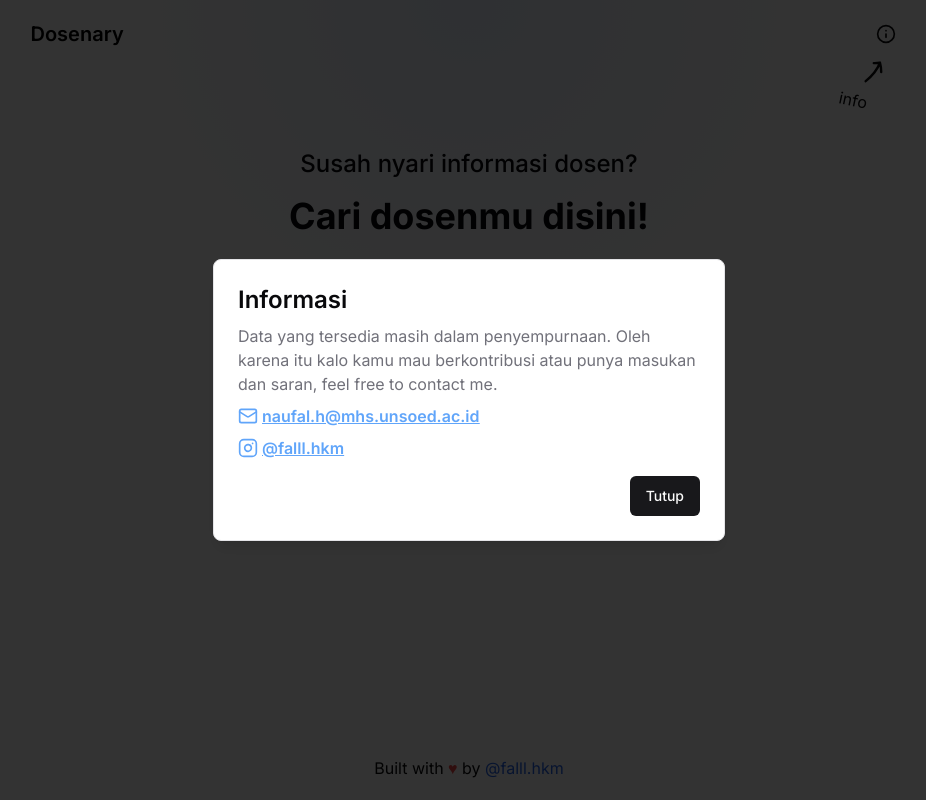
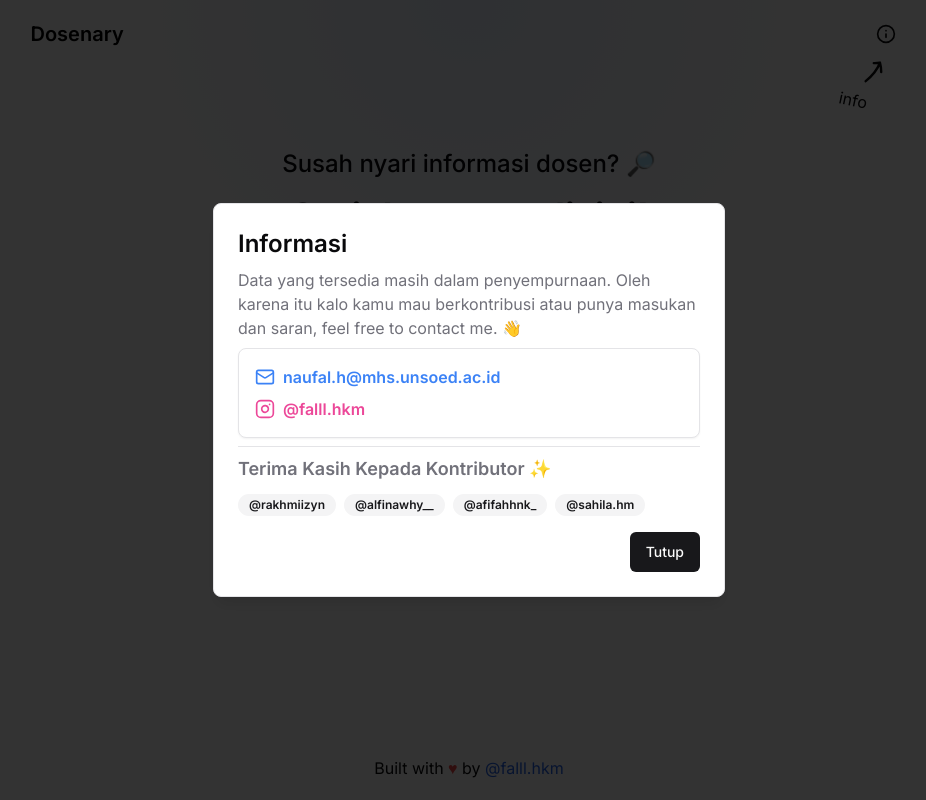
Before and after one commit to kimnopal/dosenary, a Next.js app: page / in a window 1280 px wide. Both pictures are taken after a click on the button 1056 px from the left and 34 px from the top of the page. Shown: the whole page, without its empty margins (171-1097 px from the left). Built offline with nearby package versions, Linux system fonts and the light colour scheme.

Commit message:
add email and contributor

```diff
--- a/package.json
+++ b/package.json
@@ -12,7 +12,9 @@
     "@next/third-parties": "^15.0.3",
     "@radix-ui/react-alert-dialog": "^1.1.2",
     "@radix-ui/react-navigation-menu": "^1.2.1",
+    "@radix-ui/react-separator": "^1.1.0",
     "@radix-ui/react-slot": "^1.1.0",
+    "@radix-ui/react-tooltip": "^1.1.4",
     "@supabase/ssr": "^0.5.2",
     "@supabase/supabase-js": "^2.46.1",
     "@vercel/analytics": "^1.4.0",
--- a/src/app/page.tsx
+++ b/src/app/page.tsx
@@ -5,9 +5,10 @@ import { Button } from "@/components/ui/button";
 import { Card, CardContent, CardDescription, CardFooter, CardHeader, CardTitle } from "@/components/ui/card";
 import { Input } from "@/components/ui/input";
 import { Skeleton } from "@/components/ui/skeleton";
+import { Tooltip, TooltipContent, TooltipProvider, TooltipTrigger } from "@/components/ui/tooltip";
 import { createClient } from "@/utils/supabase/client";
 import { sendGAEvent } from "@next/third-parties/google";
-import { Frown, SearchX, ServerOff } from "lucide-react";
+import { Check, Copy, Frown, SearchX, ServerOff } from "lucide-react";
 import Image from "next/image";
 import Link from "next/link";
 import React, { ChangeEvent, useEffect, useState } from "react";
@@ -63,6 +64,14 @@ export default function Home() {
     setSearch(() => e.target.value)
   }
 
+  const [copied, setCopied] = useState<string | null>(null)
+
+  const copyToClipboard = (text: string, type: string) => {
+    navigator.clipboard.writeText(text)
+    setCopied(type)
+    setTimeout(() => setCopied(null), 2000)
+  }
+
   console.log('info mabar add id : 98975941');
   console.log('jangan lupa follow ig : @falll.hkm');
 
@@ -70,7 +79,7 @@ export default function Home() {
     <div className="w-full mt-20 flex flex-col items-center">
       <div className="mb-10 w-full">
         <div className="mb-6 md:mb-8 text-center flex flex-col items-center">
-          <p className="text-xl md:text-2xl font-medium mb-1 md:mb-2">Susah nyari informasi dosen?</p>
+          <p className="text-xl md:text-2xl font-medium mb-1 md:mb-2">Susah nyari informasi dosen? 🔎</p>
           <h2 className="text-3xl md:text-4xl font-bold mb-1 md:m-2">Cari dosenmu disini!</h2>
           {/* <svg xmlns="http://www.w3.org/2000/svg" className="max-w-60 w-auto md:w-72" viewBox="0 0 1729 149" fill="#09090B"><path d="M1689.89 26.59a4479.17 4479.17 0 0 0-89.64-7.41C1354.1.45 1106.56-5.76 859.92 5.93c-227.31-4.25-454.79 8.96-681.36 27.95C121.94 38.9 65.1 40.2 8.38 42.12c-16.57 2.86-5.23 26.39 5.6 14.46 160.76-1.27 331.82-27.38 620.54-34.8A4574.9 4574.9 0 0 0 498.9 36.57C376.43 52.24 253.01 65.21 132.88 94.51c-36.16 8.94-71.67 20.31-106.69 32.95-7.14 4.4-27.74 3.63-24.98 15.62 1.99 7.19 13.63 7.05 18.04 2.59 143.67-54.58 297.49-70.64 448.88-90.24 129.01-16.82 258.61-28.01 388.46-34.27 285.02 6.07 570.13 38.15 848.22 100.65 3.84 1.09 8.24-1.32 9.23-5.24 1.98-7.31-5.66-9.96-11.42-10.6-48.05-10.76-96.18-21.26-144.56-30.43-160.68-28.2-322.86-46.78-485.4-60.19l-2.34-.16c161.55-1.33 323.21 4.35 484.31 15.71 37.11 2.65 125.06 8.85 164.97 13.96a7.58 7.58 0 0 0 8.45-6.41c.94-13.18-23.48-8.77-38.14-11.86Z"></path></svg> */}
         </div>
@@ -146,35 +155,115 @@ export default function Home() {
                     <table className="border-separate border-spacing-y-1 text-left">
                       <tbody>
                         <tr>
-                          <th className="align-top">Nama</th>
-                          <td className="w-4 align-top">:</td>
-                          <td className="align-top">{lecturer.name}</td>
+                          <th className="">Nama</th>
+                          <td className="w-3 ">:</td>
+                          <td className="">
+                            <div className="flex gap-2 md:gap-1 items-center">
+                              {lecturer.name}
+                              <TooltipProvider>
+                                <Tooltip>
+                                  <TooltipTrigger asChild>
+                                    <Button
+                                      variant="ghost"
+                                      size="icon"
+                                      className="size-8"
+                                      onClick={() => copyToClipboard(lecturer.name, "Nama")}
+                                    >
+                                      {copied === "Nama" ? (
+                                        <Check className={`h-4 w-4 `} />
+                                      ) : (
+                                        <Copy className={`h-4 w-4 `} />
+                                      )}
+                                    </Button>
+                                  </TooltipTrigger>
+                                  <TooltipContent>
+                                    <p>{copied === "Nama" ? "Berhasil Menyalin" : "Salin Nama"}</p>
+                                  </TooltipContent>
+                                </Tooltip>
+                              </TooltipProvider>
+                            </div>
+                          </td>
                         </tr>
                         <tr>
-                          <th className="align-top">NIP</th>
-                          <td className="w-4 align-top">:</td>
-                          <td className="align-top">{lecturer.nip ? lecturer.nip : '-'}</td>
+                          <th className="">NIP</th>
+                          <td className="w-3 ">:</td>
+                          <td className="">
+                            <div className="flex gap-2 md:gap-1 items-center">
+                              {lecturer.nip ? lecturer.nip : '-'}
+                              <TooltipProvider>
+                                <Tooltip>
+                                  <TooltipTrigger asChild>
+                                    <Button
+                                      variant="ghost"
+                                      size="icon"
+                                      className="size-8"
+                                      onClick={() => copyToClipboard(lecturer.nip, "NIP")}
+                                    >
+                                      {copied === "NIP" ? (
+                                        <Check className={`h-4 w-4 `} />
+                                      ) : (
+                                        <Copy className={`h-4 w-4 `} />
+                                      )}
+                                    </Button>
+                                  </TooltipTrigger>
+                                  <TooltipContent>
+                                    <p>Salin NIP</p>
+                                  </TooltipContent>
+                                </Tooltip>
+                              </TooltipProvider>
+                            </div>
+                          </td>
                         </tr>
                         <tr>
-                          <th className="align-top">Fakultas</th>
-                          <td className="w-4 align-top">:</td>
-                          <td className="align-top">-</td>
+                          <th className="">Email</th>
+                          <td className="w-3 ">:</td>
+                          <td className="">
+                            <div className="flex gap-2 md:gap-1 items-center">
+                              {lecturer.email ? lecturer.email : '-'}
+                              <TooltipProvider>
+                                <Tooltip>
+                                  <TooltipTrigger asChild>
+                                    <Button
+                                      variant="ghost"
+                                      size="icon"
+                                      className="size-8"
+                                      onClick={() => copyToClipboard(lecturer.email, "Email")}
+                                    >
+                                      {copied === "Email" ? (
+                                        <Check className={`h-4 w-4 `} />
+                                      ) : (
+                                        <Copy className={`h-4 w-4 `} />
+                                      )}
+                                    </Button>
+                                  </TooltipTrigger>
+                                  <TooltipContent>
+                                    <p>Salin Email</p>
+                                  </TooltipContent>
+                                </Tooltip>
+                              </TooltipProvider>
+                            </div>
+                          </td>
                         </tr>
                         <tr>
-                          <th className="align-top">Jurusan</th>
-                          <td className="w-4 align-top">:</td>
-                          <td className="align-top">-</td>
+                          <th className="">Fakultas</th>
+                          <td className="w-3 ">:</td>
+                          <td className="">-</td>
                         </tr>
                         <tr>
-                          <th className="pr-4 md:pr-8 align-top">Riwayat Pendidikan</th>
-                          <td className="w-4 align-top">:</td>
-                          <td className="align-top">
+                          <th className="">Jurusan</th>
+                          <td className="w-3 ">:</td>
+                          <td className="">-</td>
+                        </tr>
+                        <tr>
+                          <th className="pr-2 md:pr-8 ">Riwayat Pendidikan</th>
+                          <td className="w-3 ">:</td>
+                          <td className="">
                             <ul className="list-none pl-0 m-0">
-                              {lecturer.educations.map((education: any) => {
+                              {lecturer.educations.length != 0 ? lecturer.educations.map((education: any) => {
                                 return (
                                   <li key={education.id}>{education.degrees.level} {education.detail}</li>
                                 )
-                              })}
+                              }) : "-"}
                             </ul>
                           </td>
                         </tr>
--- a/src/components/Navbar.tsx
+++ b/src/components/Navbar.tsx
@@ -15,47 +15,26 @@ import {
 } from "@/components/ui/navigation-menu"
 import { Button } from "./ui/button"
 import { AlertDialog, AlertDialogAction, AlertDialogContent, AlertDialogDescription, AlertDialogFooter, AlertDialogHeader, AlertDialogTitle, AlertDialogTrigger } from "./ui/alert-dialog"
-import { Card, CardDescription, CardHeader, CardTitle } from "./ui/card"
-import { Instagram, Mail } from "lucide-react"
+import { Card, CardContent, CardDescription, CardHeader, CardTitle } from "./ui/card"
+import { Github, Instagram, Mail } from "lucide-react"
 import { sendGAEvent } from "@next/third-parties/google"
+import { Separator } from "./ui/separator"
+import { Badge } from "./ui/badge"
 
-const components: { title: string; href: string; description: string }[] = [
-    {
-        title: "Alert Dialog",
-        href: "/docs/primitives/alert-dialog",
-        description:
-            "A modal dialog that interrupts the user with important content and expects a response.",
-    },
-    {
-        title: "Hover Card",
-        href: "/docs/primitives/hover-card",
-        description:
-            "For sighted users to preview content available behind a link.",
-    },
-    {
-        title: "Progress",
-        href: "/docs/primitives/progress",
-        description:
-            "Displays an indicator showing the completion progress of a task, typically displayed as a progress bar.",
-    },
-    {
-        title: "Scroll-area",
-        href: "/docs/primitives/scroll-area",
-        description: "Visually or semantically separates content.",
-    },
-    {
-        title: "Tabs",
-        href: "/docs/primitives/tabs",
-        description:
-            "A set of layered sections of content—known as tab panels—that are displayed one at a time.",
-    },
-    {
-        title: "Tooltip",
-        href: "/docs/primitives/tooltip",
-        description:
-            "A popup that displays information related to an element when the element receives keyboard focus or the mouse hovers over it.",
-    },
+
+interface Contributor {
+    name: string
+    link: string
+}
+
+const contributors: Contributor[] = [
+    { name: "@rakhmiizyn", link: "https://www.instagram.com/rakhmiizyn/" },
+    { name: "@alfinawhy__", link: "https://www.instagram.com/alfinawhy__/" },
+    { name: "@afifahhnk_", link: "https://www.instagram.com/afifahhnk_/" },
+    { name: "@sahila.hm", link: "https://www.instagram.com/sahila.hm/" },
+    // Add more contributors as needed
 ]
+
 
 export function Navbar() {
     return (
@@ -83,20 +62,52 @@ export function Navbar() {
                                     </AlertDialogTitle>
                                     <AlertDialogDescription className="text-base space-y-2">
                                         <span className="block">
-                                            Data yang tersedia masih dalam penyempurnaan. Oleh karena itu kalo kamu mau berkontribusi atau punya masukan dan saran, feel free to contact me. <br />
+                                            Data yang tersedia masih dalam penyempurnaan. Oleh karena itu kalo kamu mau berkontribusi atau punya masukan dan saran, feel free to contact me. 👋<br />
                                         </span>
-                                        <span className="flex items-center justify-center md:justify-start gap-1 text-blue-400 underline">
-                                            <Mail className="size-5" />
-                                            <Link href={'mailto:naufal.h@mhs.unsoed.ac.id'} target="_blank" className="font-semibold"
-                                                onClick={() => sendGAEvent('event', 'emailClicked', { value: 'Email' })}
-                                            >naufal.h@mhs.unsoed.ac.id</Link><br />
-                                        </span>
-                                        <span className="flex items-center justify-center md:justify-start gap-1 text-blue-400 underline">
-                                            <Instagram className="size-5" />
-                                            <Link href={'https://www.instagram.com/falll.hkm/'} target="_blank" className="font-semibold"
-                                                onClick={() => sendGAEvent('event', 'instagramClicked', { value: 'Instagram' })}
-                                            >@falll.hkm</Link>
-                                        </span>
+                                        <Card>
+                                            <CardContent className="space-y-2 p-4">
+                                                <div className="flex items-center gap-2">
+                                                    <Mail className="h-5 w-5 text-blue-500" />
+                                                    <Link
+                                                        href="mailto:naufal.h@mhs.unsoed.ac.id"
+                                                        target="_blank"
+                                                        className="font-semibold text-blue-500 hover:underline"
+                                                        onClick={() => sendGAEvent('event', 'emailClicked', 'Email')}
+                                                    >
+                                                        naufal.h@mhs.unsoed.ac.id
+                                                    </Link>
+                                                </div>
+                                                <div className="flex items-center gap-2">
+                                                    <Instagram className="h-5 w-5 text-pink-500" />
+                                                    <Link
+                                                        href="https://www.instagram.com/falll.hkm/"
+                                                        target="_blank"
+                                                        className="font-semibold text-pink-500 hover:underline"
+                                                        onClick={() => sendGAEvent('event', 'instagramClicked', 'Instagram')}
+                                                    >
+                                                        @falll.hkm
+                                                    </Link>
+                                                </div>
+                                            </CardContent>
+                                        </Card>
+                                        <Separator />
+                                        <div>
+                                            <h3 className="text-lg font-semibold mb-2">Terima Kasih Kepada Kontributor ✨</h3>
+                                            <div className="flex flex-wrap gap-2">
+                                                {contributors.map((contributor, index) => (
+                                                    <Link
+                                                        key={index}
+                                                        href={contributor.link}
+                                                        target="_blank"
+                                                        onClick={() => sendGAEvent('event', 'contributorClicked', contributor.name)}
+                                                    >
+                                                        <Badge variant="secondary" className="cursor-pointer hover:bg-secondary-foreground hover:text-secondary transition-colors">
+                                                            {contributor.name}
+                                                        </Badge>
+                                                    </Link>
+                                                ))}
+                                            </div>
+                                        </div>
                                     </AlertDialogDescription>
                                 </AlertDialogHeader>
                                 <AlertDialogFooter>
--- /dev/null
+++ b/src/components/ui/badge.tsx
@@ -0,0 +1,36 @@
+import * as React from "react"
+import { cva, type VariantProps } from "class-variance-authority"
+
+import { cn } from "@/lib/utils"
+
+const badgeVariants = cva(
+  "inline-flex items-center rounded-full border px-2.5 py-0.5 text-xs font-semibold transition-colors focus:outline-none focus:ring-2 focus:ring-ring focus:ring-offset-2",
+  {
+    variants: {
+      variant: {
+        default:
+          "border-transparent bg-primary text-primary-foreground hover:bg-primary/80",
+        secondary:
+          "border-transparent bg-secondary text-secondary-foreground hover:bg-secondary/80",
+        destructive:
+          "border-transparent bg-destructive text-destructive-foreground hover:bg-destructive/80",
+        outline: "text-foreground",
+      },
+    },
+    defaultVariants: {
+      variant: "default",
+    },
+  }
+)
+
+export interface BadgeProps
+  extends React.HTMLAttributes<HTMLDivElement>,
+    VariantProps<typeof badgeVariants> {}
+
+function Badge({ className, variant, ...props }: BadgeProps) {
+  return (
+    <div className={cn(badgeVariants({ variant }), className)} {...props} />
+  )
+}
+
+export { Badge, badgeVariants }
--- /dev/null
+++ b/src/components/ui/separator.tsx
@@ -0,0 +1,31 @@
+"use client"
+
+import * as React from "react"
+import * as SeparatorPrimitive from "@radix-ui/react-separator"
+
+import { cn } from "@/lib/utils"
+
+const Separator = React.forwardRef<
+  React.ElementRef<typeof SeparatorPrimitive.Root>,
+  React.ComponentPropsWithoutRef<typeof SeparatorPrimitive.Root>
+>(
+  (
+    { className, orientation = "horizontal", decorative = true, ...props },
+    ref
+  ) => (
+    <SeparatorPrimitive.Root
+      ref={ref}
+      decorative={decorative}
+      orientation={orientation}
+      className={cn(
+        "shrink-0 bg-border",
+        orientation === "horizontal" ? "h-[1px] w-full" : "h-full w-[1px]",
+        className
+      )}
+      {...props}
+    />
+  )
+)
+Separator.displayName = SeparatorPrimitive.Root.displayName
+
+export { Separator }
--- /dev/null
+++ b/src/components/ui/tooltip.tsx
@@ -0,0 +1,30 @@
+"use client"
+
+import * as React from "react"
+import * as TooltipPrimitive from "@radix-ui/react-tooltip"
+
+import { cn } from "@/lib/utils"
+
+const TooltipProvider = TooltipPrimitive.Provider
+
+const Tooltip = TooltipPrimitive.Root
+
+const TooltipTrigger = TooltipPrimitive.Trigger
+
+const TooltipContent = React.forwardRef<
+  React.ElementRef<typeof TooltipPrimitive.Content>,
+  React.ComponentPropsWithoutRef<typeof TooltipPrimitive.Content>
+>(({ className, sideOffset = 4, ...props }, ref) => (
+  <TooltipPrimitive.Content
+    ref={ref}
+    sideOffset={sideOffset}
+    className={cn(
+      "z-50 overflow-hidden rounded-md border bg-popover px-3 py-1.5 text-sm text-popover-foreground shadow-md animate-in fade-in-0 zoom-in-95 data-[state=closed]:animate-out data-[state=closed]:fade-out-0 data-[state=closed]:zoom-out-95 data-[side=bottom]:slide-in-from-top-2 data-[side=left]:slide-in-from-right-2 data-[side=right]:slide-in-from-left-2 data-[side=top]:slide-in-from-bottom-2",
+      className
+    )}
+    {...props}
+  />
+))
+TooltipContent.displayName = TooltipPrimitive.Content.displayName
+
+export { Tooltip, TooltipTrigger, TooltipContent, TooltipProvider }
```
Also changed, not shown: 1 other file (tests, documents, lock files or other folders).
